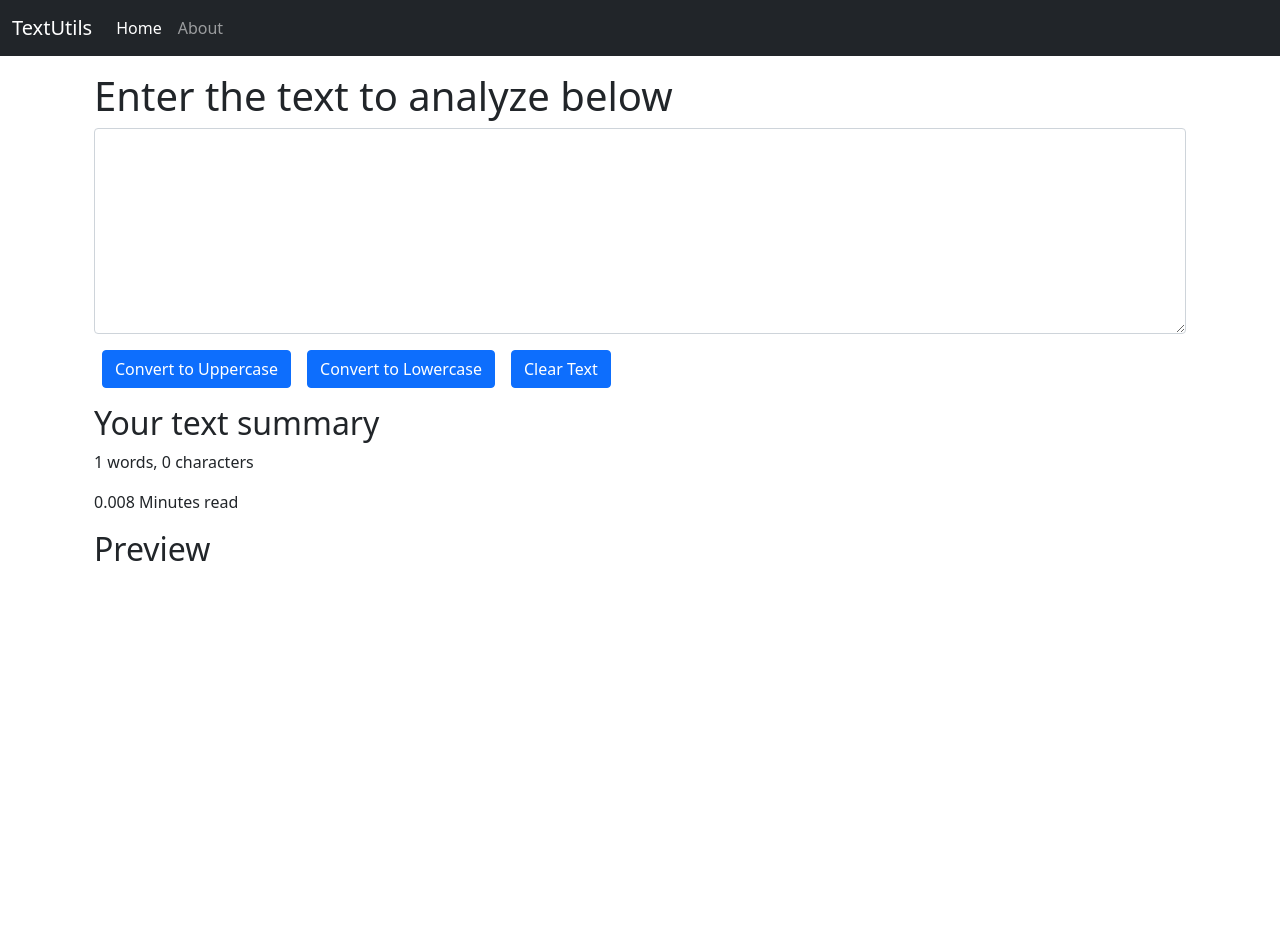
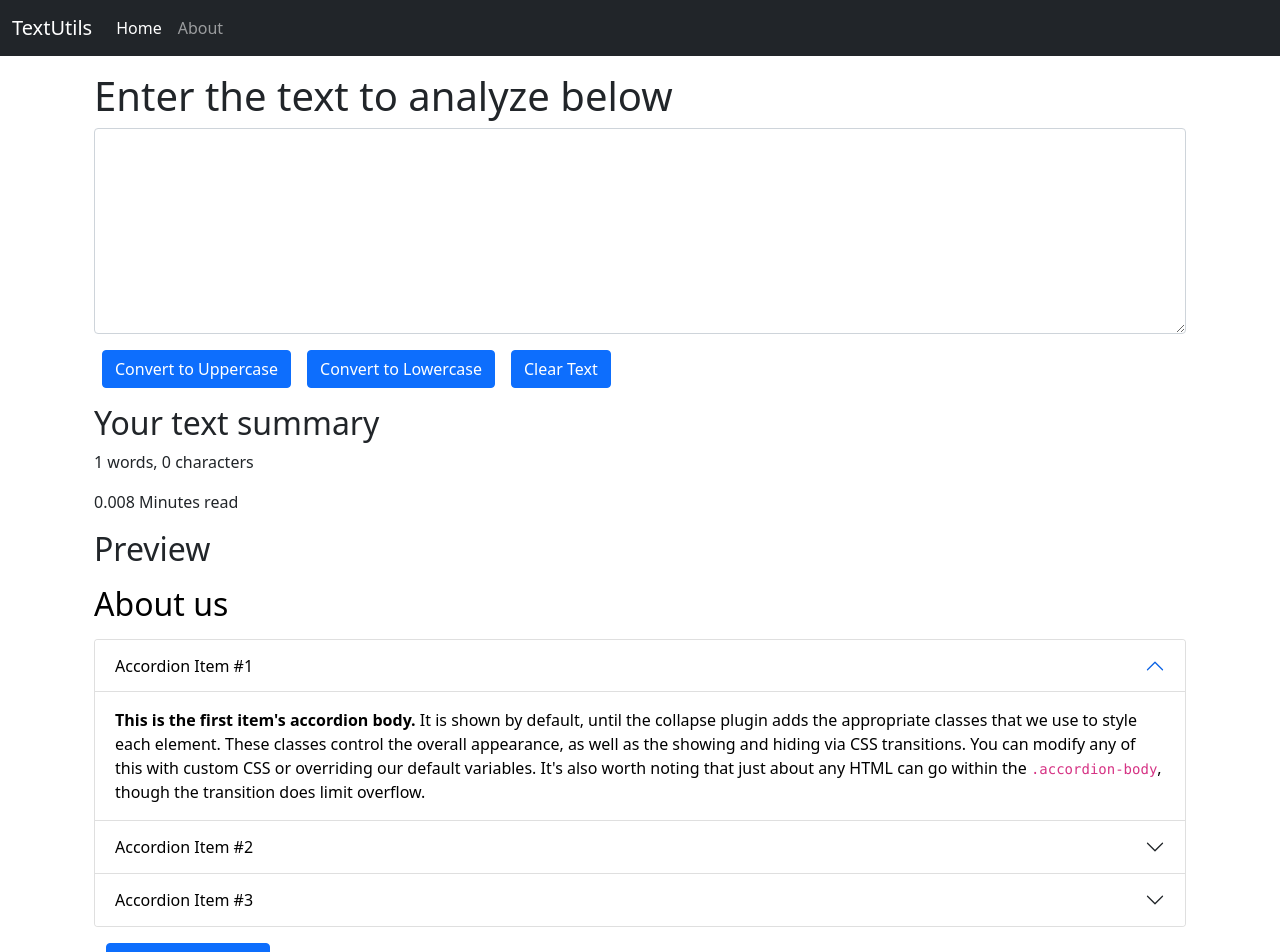
Before and after one commit to samarjit-singh/ReactTextUtils, a React (Create React App) app: page / in a window 1280 px wide. Shown: the top 952 px of the page. Before the commit the page ends 800 px from the top, so only its background shows below. Built offline with nearby package versions, Linux system fonts and the light colour scheme.

Commit message:
aboutUS&DarkMode

```diff
--- a/src/App.js
+++ b/src/App.js
@@ -1,4 +1,5 @@
 import "./App.css";
+import About from "./components/About";
 import Navbar from "./components/Navbar";
 import TextForm from "./components/TextForm";
 
@@ -8,6 +9,7 @@
       <Navbar title="TextUtils" />
       <div className="container my-3">
         <TextForm heading="Enter the text to analyze below" />
+        <About />
       </div>
     </>
   );
--- /dev/null
+++ b/src/components/About.js
@@ -0,0 +1,140 @@
+import React, { useState } from "react";
+
+export default function () {
+  const [myStyle, setMyStyle] = useState({
+    color: "black",
+    background: "white",
+  });
+
+  const [btntext, setBtntext] = useState("Enable Dark Mode");
+
+  const toggleStyle = () => {
+    if (myStyle.color === "black") {
+      setMyStyle({
+        color: "white",
+        background: "black",
+        border: "1px solid white",
+      });
+      setBtntext("Enable Light Mode");
+    } else {
+      setMyStyle({
+        color: "black",
+        background: "white",
+      });
+      setBtntext("Enable Dark Mode");
+    }
+  };
+
+  return (
+    <div className="container" style={myStyle}>
+      <h2 className="my-3">About us</h2>
+      <div className="accordion" id="accordionExample" style={myStyle}>
+        <div className="accordion-item">
+          <h2 className="accordion-header" id="headingOne">
+            <button
+              className="accordion-button"
+              style={myStyle}
+              type="button"
+              data-bs-toggle="collapse"
+              data-bs-target="#collapseOne"
+              aria-expanded="true"
+              aria-controls="collapseOne"
+            >
+              Accordion Item #1
+            </button>
+          </h2>
+          <div
+            id="collapseOne"
+            className="accordion-collapse collapse show"
+            aria-labelledby="headingOne"
+            data-bs-parent="#accordionExample"
+          >
+            <div className="accordion-body" style={myStyle}>
+              <strong>This is the first item's accordion body.</strong> It is
+              shown by default, until the collapse plugin adds the appropriate
+              classes that we use to style each element. These classes control
+              the overall appearance, as well as the showing and hiding via CSS
+              transitions. You can modify any of this with custom CSS or
+              overriding our default variables. It's also worth noting that just
+              about any HTML can go within the <code>.accordion-body</code>,
+              though the transition does limit overflow.
+            </div>
+          </div>
+        </div>
+        <div className="accordion-item">
+          <h2 className="accordion-header" id="headingTwo">
+            <button
+              className="accordion-button collapsed"
+              style={myStyle}
+              type="button"
+              data-bs-toggle="collapse"
+              data-bs-target="#collapseTwo"
+              aria-expanded="false"
+              aria-controls="collapseTwo"
+            >
+              Accordion Item #2
+            </button>
+          </h2>
+          <div
+            id="collapseTwo"
+            className="accordion-collapse collapse"
+            aria-labelledby="headingTwo"
+            data-bs-parent="#accordionExample"
+          >
+            <div className="accordion-body" style={myStyle}>
+              <strong>This is the second item's accordion body.</strong> It is
+              hidden by default, until the collapse plugin adds the appropriate
+              classes that we use to style each element. These classes control
+              the overall appearance, as well as the showing and hiding via CSS
+              transitions. You can modify any of this with custom CSS or
+              overriding our default variables. It's also worth noting that just
+              about any HTML can go within the <code>.accordion-body</code>,
+              though the transition does limit overflow.
+            </div>
+          </div>
+        </div>
+        <div className="accordion-item">
+          <h2 className="accordion-header" id="headingThree">
+            <button
+              className="accordion-button collapsed"
+              style={myStyle}
+              type="button"
+              data-bs-toggle="collapse"
+              data-bs-target="#collapseThree"
+              aria-expanded="false"
+              aria-controls="collapseThree"
+            >
+              Accordion Item #3
+            </button>
+          </h2>
+          <div
+            id="collapseThree"
+            className="accordion-collapse collapse"
+            aria-labelledby="headingThree"
+            data-bs-parent="#accordionExample"
+          >
+            <div className="accordion-body" style={myStyle}>
+              <strong>This is the third item's accordion body.</strong> It is
+              hidden by default, until the collapse plugin adds the appropriate
+              classes that we use to style each element. These classes control
+              the overall appearance, as well as the showing and hiding via CSS
+              transitions. You can modify any of this with custom CSS or
+              overriding our default variables. It's also worth noting that just
+              about any HTML can go within the <code>.accordion-body</code>,
+              though the transition does limit overflow.
+            </div>
+          </div>
+        </div>
+      </div>
+      <div className="container">
+        <button
+          onClick={toggleStyle}
+          type="button"
+          className="btn btn-primary my-3"
+        >
+          {btntext}
+        </button>
+      </div>
+    </div>
+  );
+}
```
